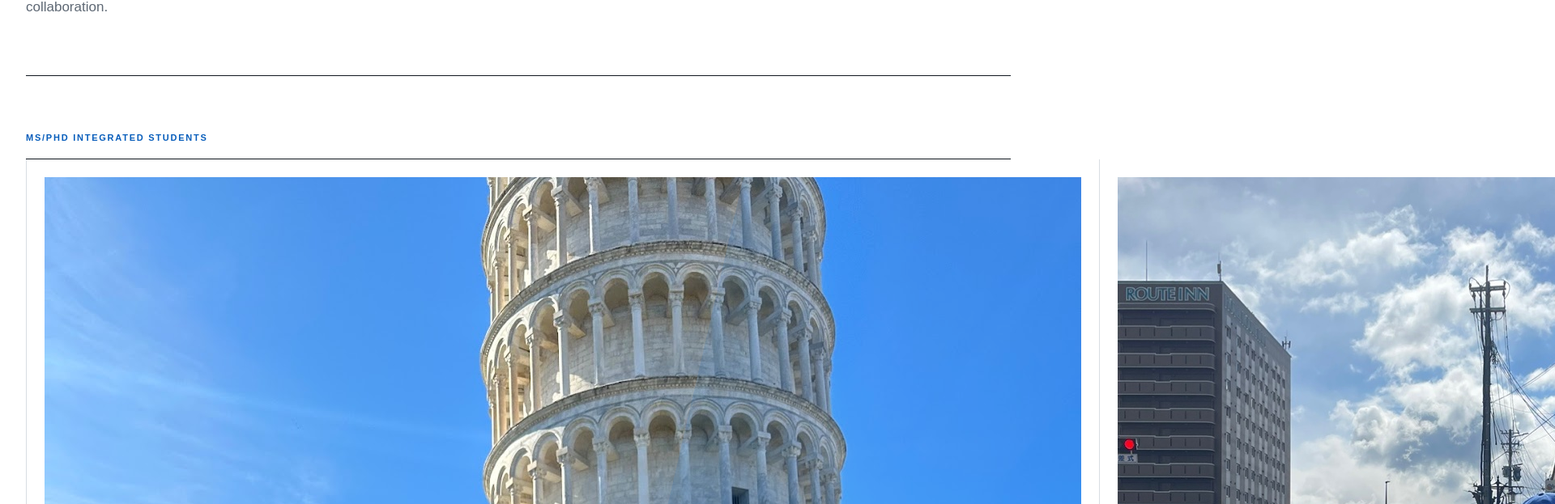
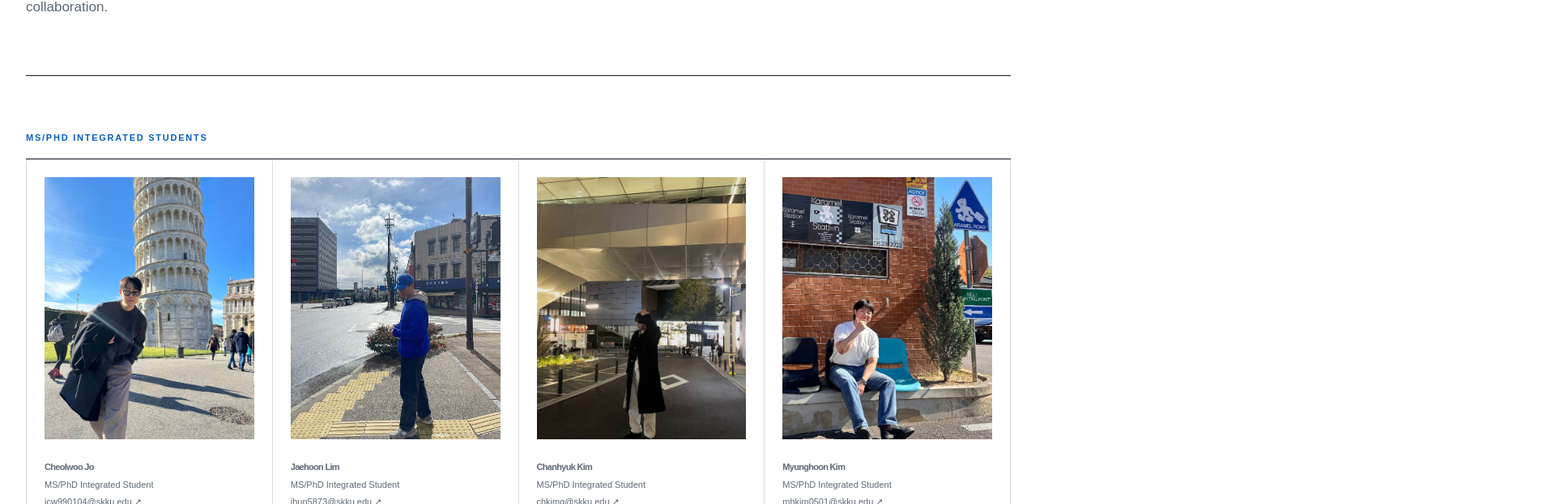
Before and after one commit to Energy-Materials-Laboratory/energy-materials-laboratory.github.io, a Next.js app: page /members/group in a window 1280 px wide. Shown: the part 513-1136 px from the top of the page at 81% size, 1920 px wide, since content can reach past the window. Built offline with nearby package versions, Linux system fonts and the light colour scheme.

Commit message:
Update globals.css

```diff
--- a/app/globals.css
+++ b/app/globals.css
@@ -1046,41 +1046,64 @@ summary:focus-visible {
 }
 
 .member-photo {
-  aspect-ratio: .86;
   position: relative;
+  width: 100%;
+  aspect-ratio: 4 / 5;
+  overflow: hidden;
+
   display: flex;
   align-items: center;
   justify-content: center;
-  overflow: hidden;
-  background: linear-gradient(145deg, #f1f4f6 0 58%, #d7e7f6 58% 100%);
-  color: #95a3b0;
-}
-
+
+  background: #f1f3f5;
+  color: #98a1aa;
+}
+
+/* 기존 파란색 사선 도형 제거 */
 .member-photo::after {
-  content: "";
+  content: none;
+  display: none;
+}
+
+/* 실제 사진 크기와 비율 고정 */
+.member-photo img {
   position: absolute;
-  width: 42%;
-  height: 120%;
-  right: 4%;
-  top: -10%;
-  background: rgba(7,93,187,.13);
-  transform: skewX(-13deg);
-}
-
+  inset: 0;
+
+  width: 100%;
+  height: 100%;
+  display: block;
+
+  object-fit: cover;
+  object-position: 50% 20%;
+}
+
+/* 사진이 없는 경우의 initials */
 .member-photo span {
+  position: relative;
+  z-index: 1;
+
   font-size: var(--size-member-initials);
   font-weight: var(--weight-label);
-  letter-spacing: -.08em;
-}
-
+  letter-spacing: -0.08em;
+}
+
+/* 사진이 없는 경우 Portrait 문구 */
 .member-photo small {
   position: absolute;
+  z-index: 1;
   left: 12px;
   bottom: 10px;
+
   font-family: var(--font-mono);
   font-size: 8px;
-  letter-spacing: .13em;
+  letter-spacing: 0.13em;
   text-transform: uppercase;
+}
+
+.member-photo:not(.has-photo) span,
+.member-photo:not(.has-photo) small {
+  display: none;
 }
 
 .member-card h2 {
```
